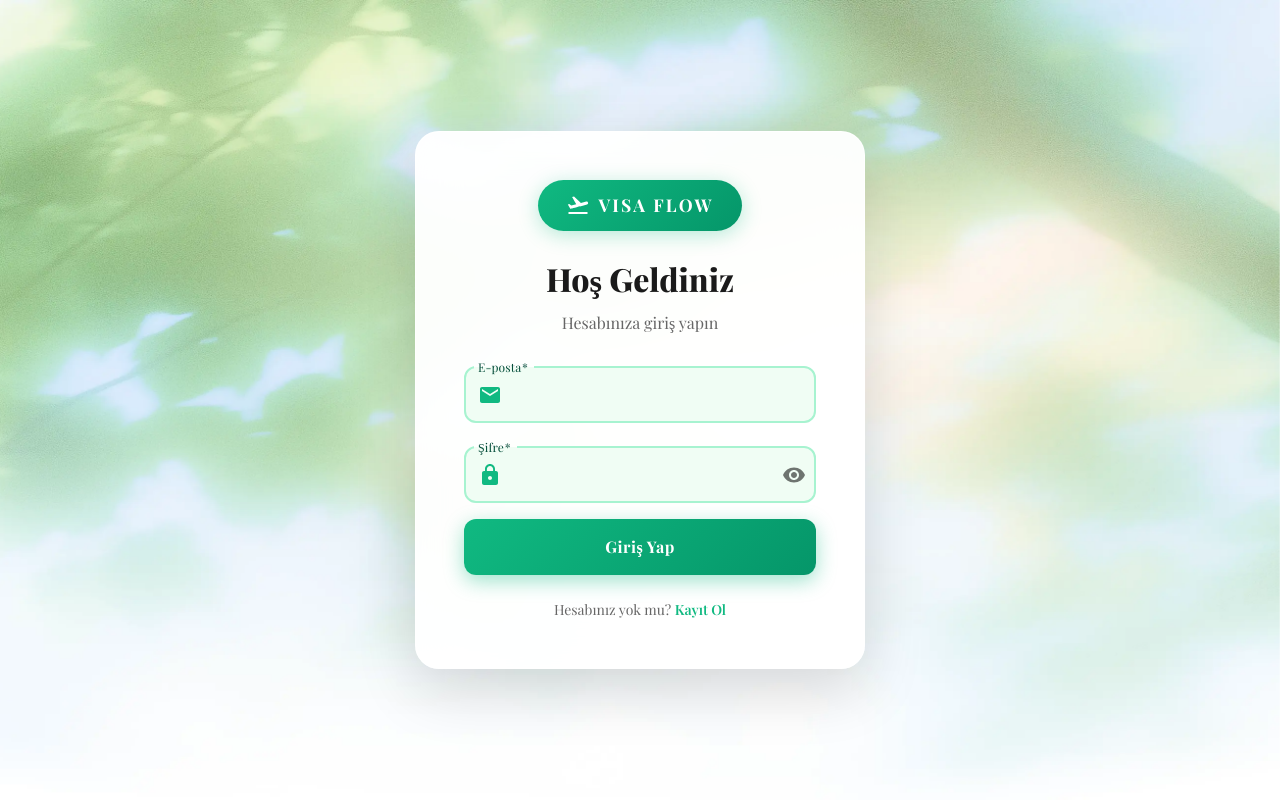
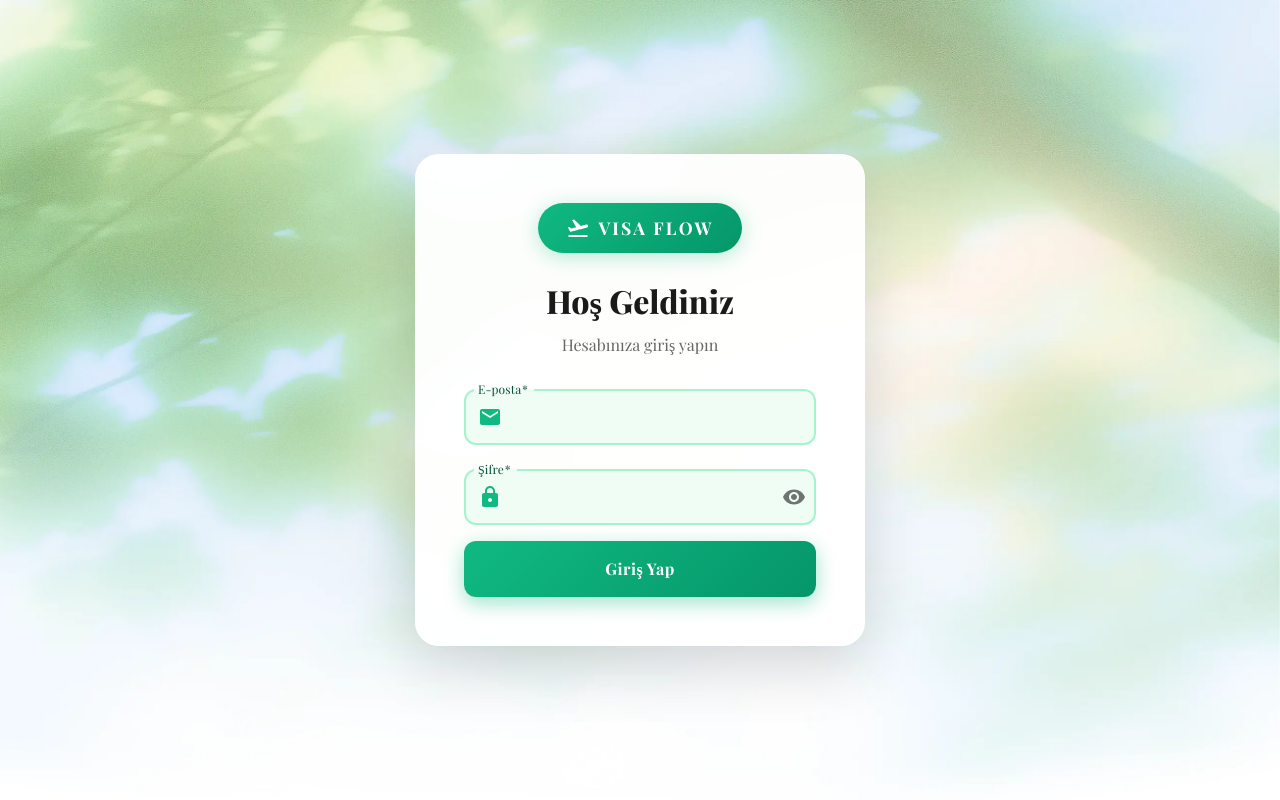
Before and after one commit to Metafor-Visa-Automation/llama-hackathon, a React (Vite) app in the folder frontend/: page /login in a window 1280 px wide. Built offline with nearby package versions, Linux system fonts and the light colour scheme.

Commit message:
Remove additional links section from Login component for a cleaner UI

```diff
--- a/frontend/src/pages/Login.jsx
+++ b/frontend/src/pages/Login.jsx
@@ -264,23 +264,6 @@ const Login = () => {
             {isLoading ? 'Giriş yapılıyor...' : 'Giriş Yap'}
           </Button>
         </form>
-
-        {/* Additional Links */}
-        <div style={{ marginTop: '1.5rem', textAlign: 'center' }}>
-          <p style={{ color: '#666666', fontSize: '0.875rem' }}>
-            Hesabınız yok mu?{' '}
-            <a
-              href="#"
-              style={{
-                color: '#10B981',
-                fontWeight: '600',
-                textDecoration: 'none'
-              }}
-            >
-              Kayıt Ol
-            </a>
-          </p>
-        </div>
       </div>
       </div>
     </PageTransition>
```
